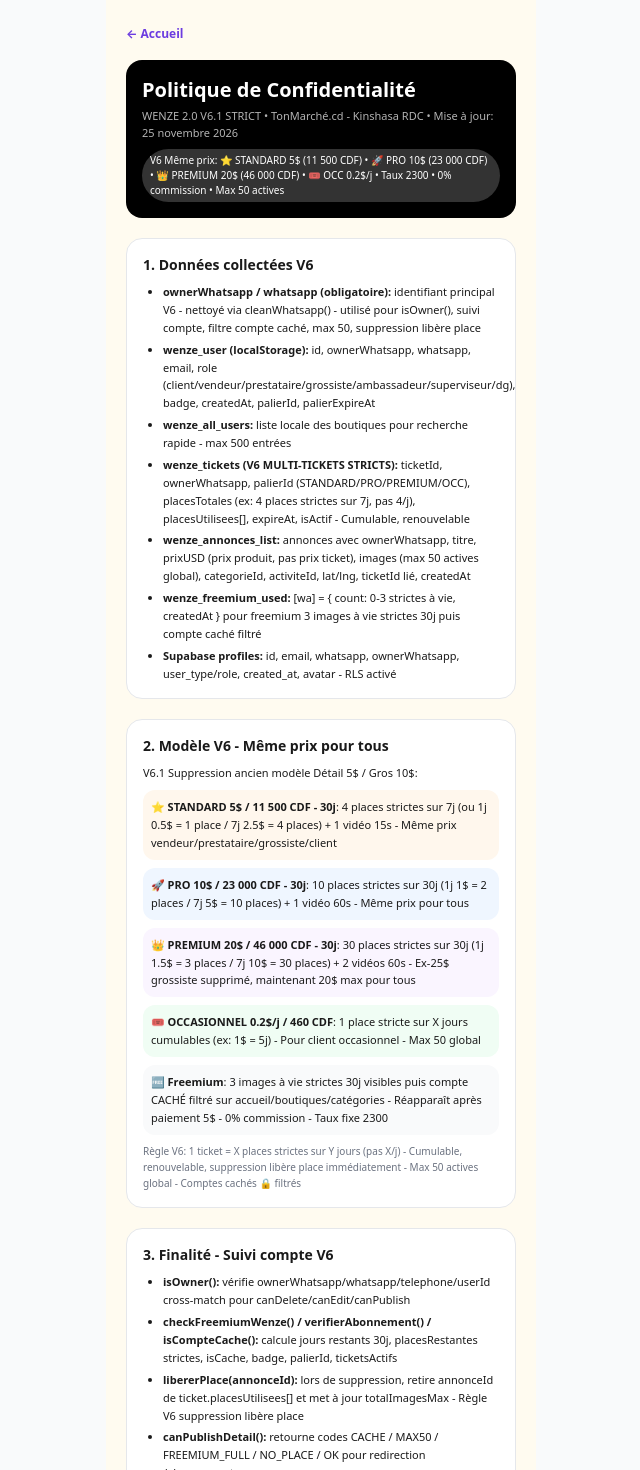
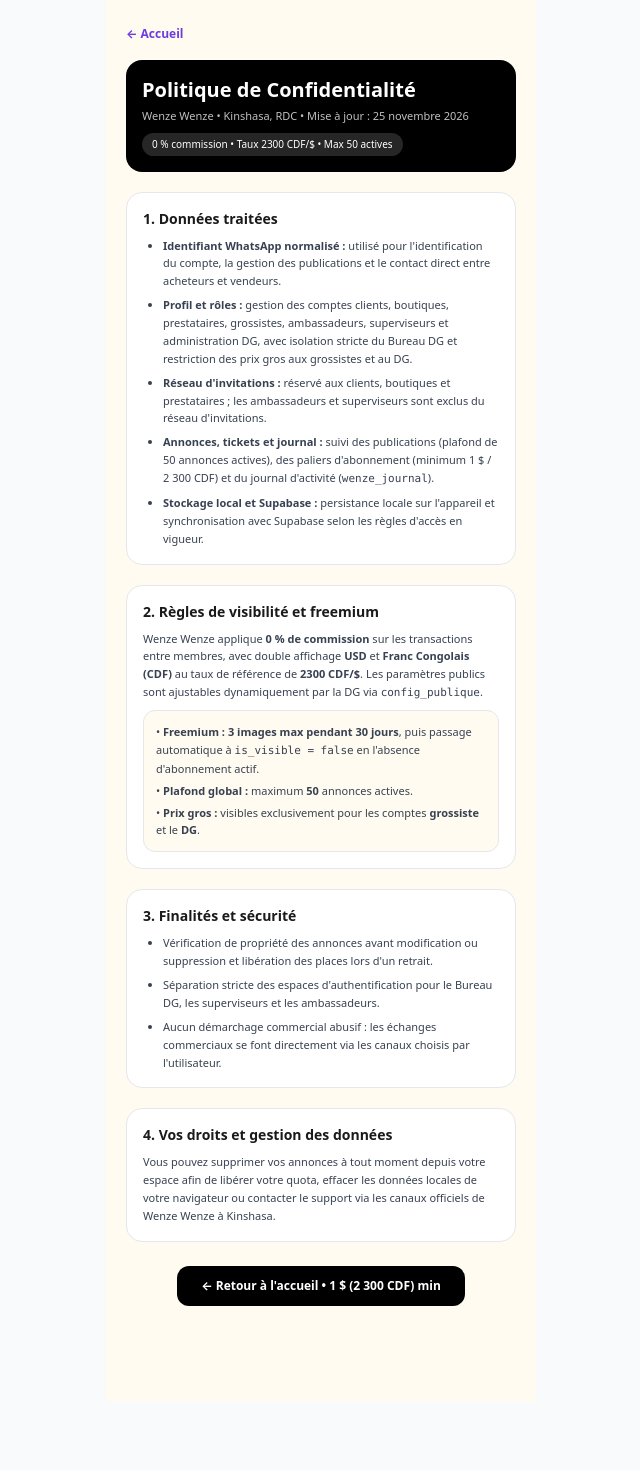
Before and after one commit to kongolokelvin47-cmd/Wenze-pwa, a Next.js app: page /confidentialite in a window 1280 px wide. Shown: the top 1470 px of the page, without its empty margins (319-959 px from the left). After the commit the page ends 1402 px from the top, so only its background shows below. Built offline with nearby package versions, Linux system fonts and the light colour scheme.

Commit message:
Refactor Confidentialite component for dynamic content
Updated the Confidentialite component to improve configuration handling and display dynamic content. Enhanced the layout and structure of the privacy policy sections.

```diff
--- a/app/confidentialite/page.tsx
+++ b/app/confidentialite/page.tsx
@@ -1,79 +1,168 @@
+"use client";
+
+import { useEffect, useState } from "react";
 import Link from "next/link";
-import { TAUX_CDF, toCDFString, PALIERS } from "@/lib/paiement";
+import {
+  TAUX_CDF,
+  FREEMIUM,
+  MAX_ANNONCES_ACTIVES,
+  toCDFString,
+  usd,
+} from "@/lib/paiement";
+
+export const dynamic = "force-dynamic";
+
+const PLAFOND_ACTIVES = Math.min(50, Number(MAX_ANNONCES_ACTIVES || 50));
+const MAX_FREE_IMAGES = Math.min(3, Number(FREEMIUM?.maxImages || 3));
+const FREE_DAYS = Number(FREEMIUM?.dureeJours || 30);
+
+function lireConfigPublique(): Record<string, any> {
+  try {
+    if (typeof window === "undefined") return {};
+    const raw = localStorage.getItem("wenze_config_publique");
+    if (!raw) return {};
+    const parsed = JSON.parse(raw);
+    return parsed && typeof parsed === "object" ? parsed : {};
+  } catch {
+    return {};
+  }
+}
 
 export default function Confidentialite() {
-  const now = new Date().toLocaleDateString("fr-FR", { day:"numeric", month:"long", year:"numeric" });
+  const [cfgPublique, setCfgPublique] = useState<Record<string, any>>({});
+
+  useEffect(() => {
+    if (typeof window !== "undefined") {
+      setCfgPublique(lireConfigPublique());
+    }
+  }, []);
+
+  const now = new Date().toLocaleDateString("fr-FR", {
+    day: "numeric",
+    month: "long",
+    year: "numeric",
+  });
 
   return (
     <div className="max-w-[430px] mx-auto min-h-screen p-5 bg-[#FFFBF0] pb-24">
-      <Link href="/" className="text-[#6C3CE0] font-bold text-xs">← Accueil</Link>
+      <Link href="/" className="text-[#6C3CE0] font-bold text-xs">
+        ← Accueil
+      </Link>
 
       <div className="mt-4 bg-black text-white rounded-2xl p-4">
-        <h1 className="text-xl font-black">Politique de Confidentialité</h1>
-        <p className="text-[11px] opacity-70 mt-1">WENZE 2.0 V6.1 STRICT • TonMarché.cd - Kinshasa RDC • Mise à jour: {now}</p>
-        <p className="text-[10px] mt-2 bg-white/20 inline-block px-2 py-1 rounded-full">V6 Même prix: ⭐ STANDARD 5$ ({toCDFString(5)}) • 🚀 PRO 10$ ({toCDFString(10)}) • 👑 PREMIUM 20$ ({toCDFString(20)}) • 🎟️ OCC 0.2$/j • Taux {TAUX_CDF} • 0% commission • Max 50 actives</p>
+        <h1 className="text-xl font-black">
+          {cfgPublique?.titreConfidentialite || "Politique de Confidentialité"}
+        </h1>
+        <p className="text-[11px] opacity-75 mt-1">
+          Wenze Wenze • Kinshasa, RDC • Mise à jour : {now}
+        </p>
+        <p className="text-[10px] mt-2 bg-white/15 inline-block px-2.5 py-1 rounded-full">
+          0 % commission • Taux {TAUX_CDF} CDF/$ • Max {PLAFOND_ACTIVES} actives
+        </p>
       </div>
 
       <div className="mt-5 space-y-5 text-[12px] leading-relaxed">
         <section className="bg-white border rounded-2xl p-4">
-          <h2 className="font-black text-sm">1. Données collectées V6</h2>
-          <ul className="list-disc ml-5 mt-2 space-y-1 text-[11px]">
-            <li><b>ownerWhatsapp / whatsapp (obligatoire):</b> identifiant principal V6 - nettoyé via cleanWhatsapp() - utilisé pour isOwner(), suivi compte, filtre compte caché, max 50, suppression libère place</li>
-            <li><b>wenze_user (localStorage):</b> id, ownerWhatsapp, whatsapp, email, role (client/vendeur/prestataire/grossiste/ambassadeur/superviseur/dg), badge, createdAt, palierId, palierExpireAt</li>
-            <li><b>wenze_all_users:</b> liste locale des boutiques pour recherche rapide - max 500 entrées</li>
-            <li><b>wenze_tickets (V6 MULTI-TICKETS STRICTS):</b> ticketId, ownerWhatsapp, palierId (STANDARD/PRO/PREMIUM/OCC), placesTotales (ex: 4 places strictes sur 7j, pas 4/j), placesUtilisees[], expireAt, isActif - Cumulable, renouvelable</li>
-            <li><b>wenze_annonces_list:</b> annonces avec ownerWhatsapp, titre, prixUSD (prix produit, pas prix ticket), images (max 50 actives global), categorieId, activiteId, lat/lng, ticketId lié, createdAt</li>
-            <li><b>wenze_freemium_used:</b> [wa] = {`{ count: 0-3 strictes à vie, createdAt }`} pour freemium 3 images à vie strictes 30j puis compte caché filtré</li>
-            <li><b>Supabase profiles:</b> id, email, whatsapp, ownerWhatsapp, user_type/role, created_at, avatar - RLS activé</li>
+          <h2 className="font-black text-sm">1. Données traitées</h2>
+          <ul className="list-disc ml-5 mt-2 space-y-1.5 text-[11px] text-gray-700">
+            <li>
+              <b>Identifiant WhatsApp normalisé :</b> utilisé pour
+              l&apos;identification du compte, la gestion des publications et le
+              contact direct entre acheteurs et vendeurs.
+            </li>
+            <li>
+              <b>Profil et rôles :</b> gestion des comptes clients, boutiques,
+              prestataires, grossistes, ambassadeurs, superviseurs et
+              administration DG, avec isolation stricte du Bureau DG et
+              restriction des prix gros aux grossistes et au DG.
+            </li>
+            <li>
+              <b>Réseau d&apos;invitations :</b> réservé aux clients, boutiques
+              et prestataires ; les ambassadeurs et superviseurs sont exclus du
+              réseau d&apos;invitations.
+            </li>
+            <li>
+              <b>Annonces, tickets et journal :</b> suivi des publications
+              (plafond de {PLAFOND_ACTIVES} annonces actives), des paliers
+              d&apos;abonnement (minimum {usd(1)} / {toCDFString(1)}) et du
+              journal d&apos;activité (<code>wenze_journal</code>).
+            </li>
+            <li>
+              <b>Stockage local et Supabase :</b> persistance locale sur
+              l&apos;appareil et synchronisation avec Supabase selon les règles
+              d&apos;accès en vigueur.
+            </li>
           </ul>
         </section>
 
         <section className="bg-white border rounded-2xl p-4">
-          <h2 className="font-black text-sm">2. Modèle V6 - Même prix pour tous</h2>
-          <p className="mt-2 text-[11px]">V6.1 Suppression ancien modèle Détail 5$ / Gros 10$:</p>
-          <div className="grid grid-cols-1 gap-2 mt-2 text-[11px]">
-            <div className="bg-orange-50 p-2 rounded-xl"><b>⭐ STANDARD 5$ / {toCDFString(5)} - 30j</b>: 4 places strictes sur 7j (ou 1j 0.5$ = 1 place / 7j 2.5$ = 4 places) + 1 vidéo 15s - Même prix vendeur/prestataire/grossiste/client</div>
-            <div className="bg-blue-50 p-2 rounded-xl"><b>🚀 PRO 10$ / {toCDFString(10)} - 30j</b>: 10 places strictes sur 30j (1j 1$ = 2 places / 7j 5$ = 10 places) + 1 vidéo 60s - Même prix pour tous</div>
-            <div className="bg-purple-50 p-2 rounded-xl"><b>👑 PREMIUM 20$ / {toCDFString(20)} - 30j</b>: 30 places strictes sur 30j (1j 1.5$ = 3 places / 7j 10$ = 30 places) + 2 vidéos 60s - Ex-25$ grossiste supprimé, maintenant 20$ max pour tous</div>
-            <div className="bg-green-50 p-2 rounded-xl"><b>🎟️ OCCASIONNEL 0.2$/j / {toCDFString(0.2)}</b>: 1 place stricte sur X jours cumulables (ex: 1$ = 5j) - Pour client occasionnel - Max 50 global</div>
-            <div className="bg-gray-50 p-2 rounded-xl"><b>🆓 Freemium</b>: 3 images à vie strictes 30j visibles puis compte CACHÉ filtré sur accueil/boutiques/catégories - Réapparaît après paiement 5$ - 0% commission - Taux fixe {TAUX_CDF}</div>
+          <h2 className="font-black text-sm">
+            2. Règles de visibilité et freemium
+          </h2>
+          <p className="mt-2 text-[11px] text-gray-700">
+            Wenze Wenze applique <b>0 % de commission</b> sur les transactions
+            entre membres, avec double affichage <b>USD</b> et{" "}
+            <b>Franc Congolais (CDF)</b> au taux de référence de{" "}
+            <b>{TAUX_CDF} CDF/$</b>. Les paramètres publics sont ajustables
+            dynamiquement par la DG via <code>config_publique</code>.
+          </p>
+          <div className="mt-2 bg-[#FFFBF0] border rounded-xl p-3 text-[11px] text-gray-700 space-y-1">
+            <p>
+              • <b>Freemium :</b>{" "}
+              <b>
+                {MAX_FREE_IMAGES} images max pendant {FREE_DAYS} jours
+              </b>
+              , puis passage automatique à <code>is_visible = false</code> en
+              l&apos;absence d&apos;abonnement actif.
+            </p>
+            <p>
+              • <b>Plafond global :</b> maximum <b>{PLAFOND_ACTIVES}</b>{" "}
+              annonces actives.
+            </p>
+            <p>
+              • <b>Prix gros :</b> visibles exclusivement pour les comptes{" "}
+              <b>grossiste</b> et le <b>DG</b>.
+            </p>
           </div>
-          <p className="mt-2 text-[10px] text-gray-500">Règle V6: 1 ticket = X places strictes sur Y jours (pas X/j) - Cumulable, renouvelable, suppression libère place immédiatement - Max 50 actives global - Comptes cachés 🔒 filtrés</p>
         </section>
 
         <section className="bg-white border rounded-2xl p-4">
-          <h2 className="font-black text-sm">3. Finalité - Suivi compte V6</h2>
-          <ul className="list-disc ml-5 mt-2 space-y-1 text-[11px]">
-            <li><b>isOwner():</b> vérifie ownerWhatsapp/whatsapp/telephone/userId cross-match pour canDelete/canEdit/canPublish</li>
-            <li><b>checkFreemiumWenze() / verifierAbonnement() / isCompteCache():</b> calcule jours restants 30j, placesRestantes strictes, isCache, badge, palierId, ticketsActifs</li>
-            <li><b>libererPlace(annonceId):</b> lors de suppression, retire annonceId de ticket.placesUtilisees[] et met à jour totalImagesMax - Règle V6 suppression libère place</li>
-            <li><b>canPublishDetail():</b> retourne codes CACHE / MAX50 / FREEMIUM_FULL / NO_PLACE / OK pour redirection /abonnement</li>
-            <li><b>hasRole():</b> hiérarchie dg(4) &gt; superviseur(3) &gt; ambassadeur(2) &gt; vendeur/prestataire/grossiste(1) &gt; client(0)</li>
+          <h2 className="font-black text-sm">3. Finalités et sécurité</h2>
+          <ul className="list-disc ml-5 mt-2 space-y-1.5 text-[11px] text-gray-700">
+            <li>
+              Vérification de propriété des annonces avant modification ou
+              suppression et libération des places lors d&apos;un retrait.
+            </li>
+            <li>
+              Séparation stricte des espaces d&apos;authentification pour le
+              Bureau DG, les superviseurs et les ambassadeurs.
+            </li>
+            <li>
+              Aucun démarchage commercial abusif : les échanges commerciaux se
+              font directement via les canaux choisis par l&apos;utilisateur.
+            </li>
           </ul>
         </section>
 
         <section className="bg-white border rounded-2xl p-4">
-          <h2 className="font-black text-sm">4. Stockage & Sécurité</h2>
-          <ul className="list-disc ml-5 mt-2 space-y-1 text-[11px]">
-            <li>LocalStorage chiffré côté client, pas de serveur tiers - Supabase RLS pour profiles</li>
-            <li>ownerWhatsapp nettoyé: replace(/[^0-9]/g,"") - pas de +243, pas d'espaces</li>
-            <li>DG: need2FA=true - Code 6 chiffres (demo 123456) - Table 2fa_codes en prod</li>
-            <li>Pas de vente de données - WhatsApp utilisé uniquement pour contact vendeur-client et identification propriétaire - Bouton wa.me/ direct</li>
-            <li>Carte MapKin: lat/lng fallback Kinshasa -4.325,15.322 - Lien OSM + Google Maps - Pas de tracking Google</li>
-          </ul>
+          <h2 className="font-black text-sm">4. Vos droits et gestion des données</h2>
+          <p className="mt-2 text-[11px] text-gray-700">
+            Vous pouvez supprimer vos annonces à tout moment depuis votre
+            espace afin de libérer votre quota, effacer les données locales de
+            votre navigateur ou contacter le support via les canaux officiels de
+            Wenze Wenze à Kinshasa.
+          </p>
         </section>
 
-        <section className="bg-white border rounded-2xl p-4">
-          <h2 className="font-black text-sm">5. Droits - Suppression libère place</h2>
-          <p className="mt-2 text-[11px]">Tu peux à tout moment supprimer une annonce via bouton Supprimer - Action appelle secureDelete() qui appelle libererPlace() - Ta place stricte est immédiatement libérée et utilisable pour nouvelle publication sans repayer - Max 50 actives global - Si tu supprimes ton compte, envoie WhatsApp support - Données localStorage effaçables via paramètres navigateur.</p>
-          <p className="mt-2 text-[10px] text-gray-500">Contact: via bouton WhatsApp sur boutique - Pas de collecte email marketing - 0% commission - On vend visibilité, pas produit</p>
-        </section>
-
-        <div className="text-center">
-          <Link href="/" className="inline-block bg-black text-white px-6 py-3 rounded-xl text-xs font-bold">← Retour accueil V6 - Même prix pour tous - Taux {TAUX_CDF}</Link>
-          <p className="text-[9px] text-gray-400 mt-3">WENZE PWA V6.1 STRICT - TonMarché.cd - Kinshasa RDC - ownerWhatsapp = clé - Freemium 3 à vie 30j → caché → paye 5$ → réapparaît - 1 ticket = X places strictes sur Y jours - Cumulable - Max 50 - Suppression libère place</p>
+        <div className="text-center pt-1">
+          <Link
+            href="/"
+            className="inline-block bg-black text-white px-6 py-3 rounded-xl text-xs font-bold"
+          >
+            ← Retour à l&apos;accueil • {usd(1)} ({toCDFString(1)}) min
+          </Link>
         </div>
       </div>
     </div>
   );
-                                                                                         }
+}
```
